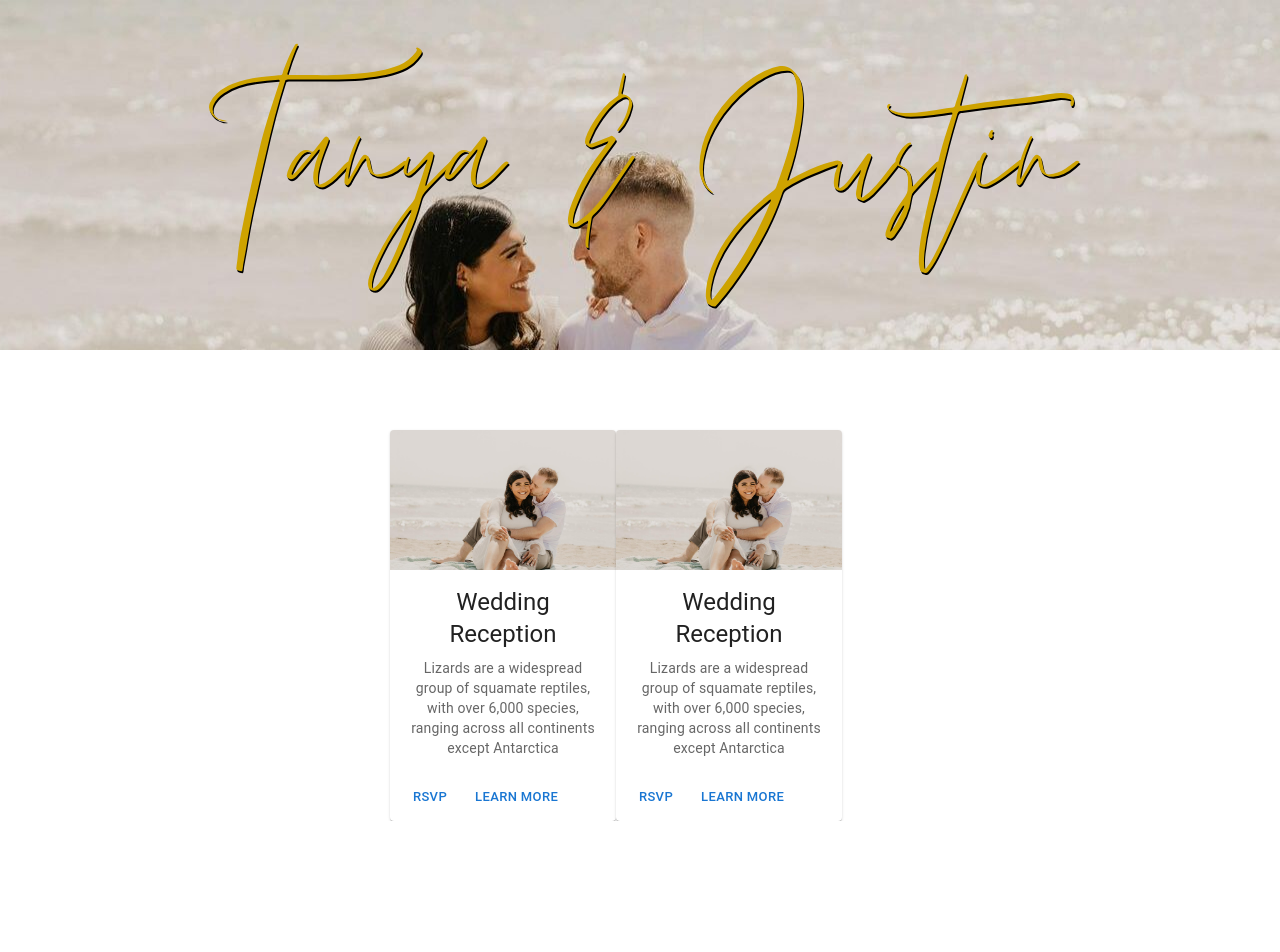
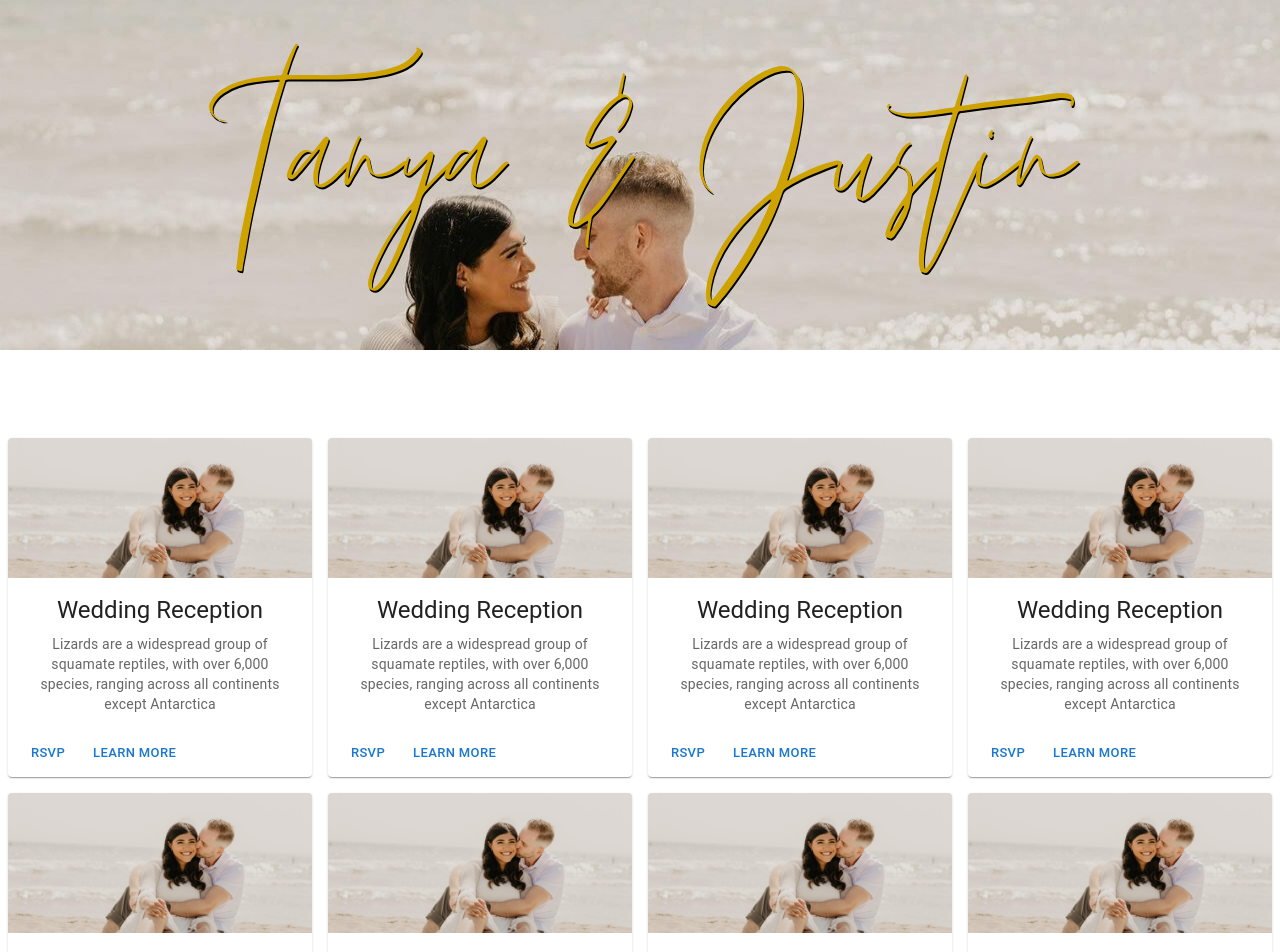
Before and after one commit to MichaelSault/TanyaWeddingWebsite, a React (Vite) app: page /Events in a window 1280 px wide. Shown: the top 952 px of the page. Before the commit the page ends 821 px from the top, so only its background shows below. Built offline with nearby package versions, Linux system fonts and the light colour scheme.

Commit message:
resized event cards and added padding between them

```diff
--- a/src/App.css
+++ b/src/App.css
@@ -117,5 +117,14 @@ h2 {
   display: flex;
   flex-direction: row;
   justify-content: space-between;
-  padding-right: 3em;
+  min-width: 100%;
 }
+
+.eventCard {
+  padding: .5em;
+  min-width: 20%;
+}
+
+#bodyEventCards {
+  align-self: center;
+}
--- a/src/components/EventCard.jsx
+++ b/src/components/EventCard.jsx
@@ -14,6 +14,7 @@ function EventCard() {
 
   return (
     <>
+        <div className='eventCard'>
             <Card sx={{ maxWidth: 345 }}>
                 <CardMedia
                     sx={{ height: 140 }}
@@ -37,6 +38,8 @@ function EventCard() {
                 </CardActions>
 
             </Card>
+        </div>
+
     </>
   )
 }
--- a/src/components/Events.jsx
+++ b/src/components/Events.jsx
@@ -7,8 +7,16 @@ function Events() {
 
   return (
     <>
-        <div id='bodyTest'>
+        <div id='bodyEventCards'>
             <div className='eventCardsRow'>
+                <EventCard />
+                <EventCard />
+                <EventCard />
+                <EventCard />
+            </div>
+            <div className='eventCardsRow'>
+                <EventCard />
+                <EventCard />
                 <EventCard />
                 <EventCard />
             </div>
```
Lines whose indentation alone changed are shown as unchanged.
